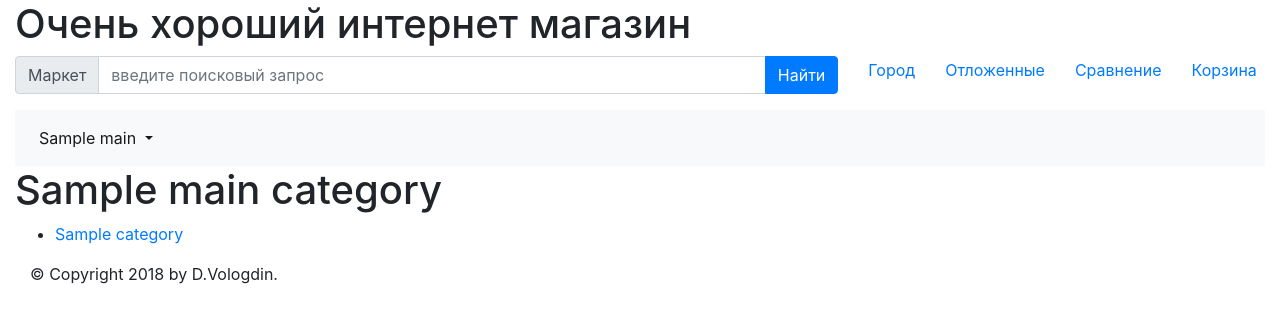
After one commit to ds-vologdin/market-from-flask, a Flask app: template templates/subcategory.html in a window 1280 px wide. The commit adds this page. Shown: the top 323 px of the page. Run offline with Flask 2, Linux system fonts and the light colour scheme; the template is opened without the code that fills it: most values are stand-ins (such as "Sample title", 1, 10 or a date in 2020); parts of the project's set-up code (start-up, migrations or seed data) failed here and were passed over; some libraries are stand-ins or nearby versions.

Commit message:
Добавил отображение подкатегорий у основной категории

```diff
--- a/market.py
+++ b/market.py
@@ -29,7 +29,22 @@ def index():
 @app.route('/main_category/<int:main_category_id>/')
 def show_main_category(main_category_id):
     categorys = get_categorys()
-    return render_template('index.html', categorys=categorys)
+    main_category = MainCategoryProduct.query.\
+        filter(MainCategoryProduct.id == main_category_id).first()
+    if not main_category:
+        logging.debug('Запрос основной категории по несуществующему id')
+        return render_template(
+            'subcategory.html',
+            categorys=categorys,
+            main_category=None,
+            sub_category=None,
+            )
+    return render_template(
+        'subcategory.html',
+        categorys=categorys,
+        main_category=main_category,
+        sub_categorys=main_category.categorys_product,
+    )
 
 
 @app.route('/category/<int:category_id>/')
@@ -42,7 +57,6 @@ def show_category(category_id):
         return render_template(
             'subcategory_products.html',
             categorys=categorys,
-            category=None,
             products=None,
             )
     products_info = []
--- a/templates/base.html
+++ b/templates/base.html
@@ -31,7 +31,7 @@
           </div>
         </form>
       </div>
-      <div class="col-4">
+      <div class="col-4 d-flex">
         <div class="row">
           <div class="col">
             <a href="#" class="align-text-top">Город</a>
@@ -84,8 +84,8 @@
       </div>
     </nav>
 
-    <div id="content">{% block content %}{% endblock %}</div>
-    <div id="footer">
+    <div id="content" class="container-fluid">{% block content %}{% endblock %}</div>
+    <div id="footer" class="container-fluid">
       {% block footer %}
       &copy; Copyright 2018 by D.Vologdin</a>.
       {% endblock %}
--- /dev/null
+++ b/templates/subcategory.html
@@ -0,0 +1,19 @@
+{% extends "base.html" %}
+{% block content %}
+
+  {% if main_category %}
+  <div class="row">
+    <h1>{{ main_category.name }}</h1>
+  </div>
+  <div class="row">
+    <ul>
+      {% for category in sub_categorys %}
+        <li><a href="/category/{{ category.id }}/">{{ category.name }}</a></li>
+      {% else %}
+        <p>Подкатегорий пока нет. Извините...</p>
+      {% endfor %}
+    </ul>
+  </div>
+  {% endif %}
+
+{% endblock %}
--- a/templates/subcategory_products.html
+++ b/templates/subcategory_products.html
@@ -15,5 +15,4 @@
     </div>
   {% endfor %}
 </div>
-
 {% endblock %}
```
